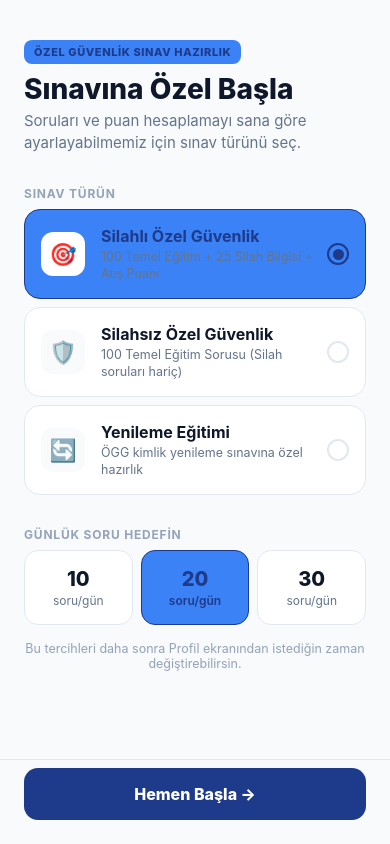
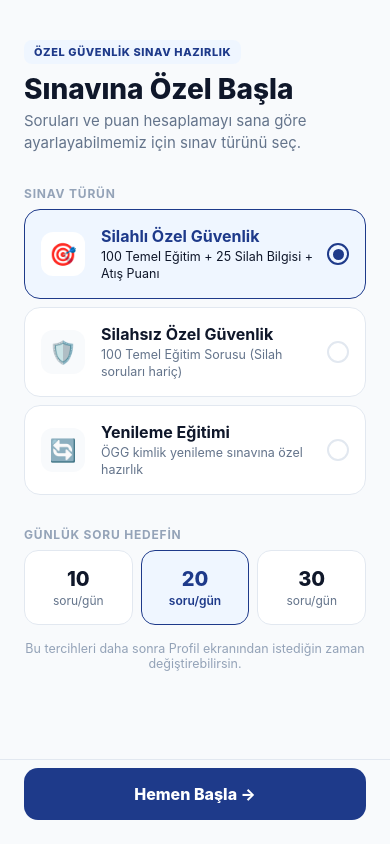
Before and after one commit to doganozgur/security-course-app, a React Native app: screen /Onboarding in a window 390 px wide. Built offline with nearby package versions, Linux system fonts and the light colour scheme.

Commit message:
fix: improve selected card contrast and set web document title

```diff
--- a/App.tsx
+++ b/App.tsx
@@ -34,7 +34,13 @@ const AppContent = () => {
       };
 
   return (
-    <NavigationContainer theme={navigationTheme}>
+    <NavigationContainer
+      theme={navigationTheme}
+      documentTitle={{
+        formatter: (options) =>
+          options?.title ? `${options.title} — Özel Güvenlik` : 'Özel Güvenlik Sınav Hazırlık',
+      }}
+    >
       <StatusBar style={isDark ? 'light' : 'dark'} />
       <RootNavigator />
     </NavigationContainer>
--- a/src/screens/HomeScreen.tsx
+++ b/src/screens/HomeScreen.tsx
@@ -407,7 +407,7 @@ const createStyles = (colors: ThemeColors) =>
     marginTop: 2,
   },
   dailyGoalBadge: {
-    backgroundColor: colors.primaryLight,
+    backgroundColor: colors.surfaceHighlight,
     paddingHorizontal: 10,
     paddingVertical: 5,
     borderRadius: 10,
--- a/src/screens/OnboardingScreen.tsx
+++ b/src/screens/OnboardingScreen.tsx
@@ -89,7 +89,9 @@ export const OnboardingScreen: React.FC = () => {
                   <Text style={[styles.trackTitle, isSelected && styles.trackTitleActive]}>
                     {item.title}
                   </Text>
-                  <Text style={styles.trackSubtitle}>{item.subtitle}</Text>
+                  <Text style={[styles.trackSubtitle, isSelected && styles.trackSubtitleActive]}>
+                    {item.subtitle}
+                  </Text>
                 </View>
                 <View style={[styles.radioOuter, isSelected && styles.radioOuterActive]}>
                   {isSelected && <View style={styles.radioInner} />}
@@ -155,7 +157,7 @@ const createStyles = (colors: ThemeColors) =>
     },
     badge: {
       alignSelf: 'flex-start',
-      backgroundColor: colors.primaryLight,
+      backgroundColor: colors.surfaceHighlight,
       paddingHorizontal: 10,
       paddingVertical: 5,
       borderRadius: 8,
@@ -200,7 +202,7 @@ const createStyles = (colors: ThemeColors) =>
     },
     trackCardActive: {
       borderColor: colors.primary,
-      backgroundColor: colors.primaryLight,
+      backgroundColor: colors.surfaceHighlight,
     },
     iconBox: {
       width: 44,
@@ -234,6 +236,9 @@ const createStyles = (colors: ThemeColors) =>
       fontSize: 12.5,
       lineHeight: 17,
       color: colors.textSecondary,
+    },
+    trackSubtitleActive: {
+      color: colors.textPrimary,
     },
     radioOuter: {
       width: 22,
@@ -269,7 +274,7 @@ const createStyles = (colors: ThemeColors) =>
     },
     goalPillActive: {
       borderColor: colors.primary,
-      backgroundColor: colors.primaryLight,
+      backgroundColor: colors.surfaceHighlight,
     },
     goalNumber: {
       fontSize: 20,
--- a/src/screens/ProfileScreen.tsx
+++ b/src/screens/ProfileScreen.tsx
@@ -456,7 +456,7 @@ const createStyles = (colors: ThemeColors) =>
     alignItems: 'center',
   },
   prefPillActive: {
-    backgroundColor: colors.primaryLight,
+    backgroundColor: colors.surfaceHighlight,
     borderColor: colors.primary,
   },
   prefPillText: {
```
